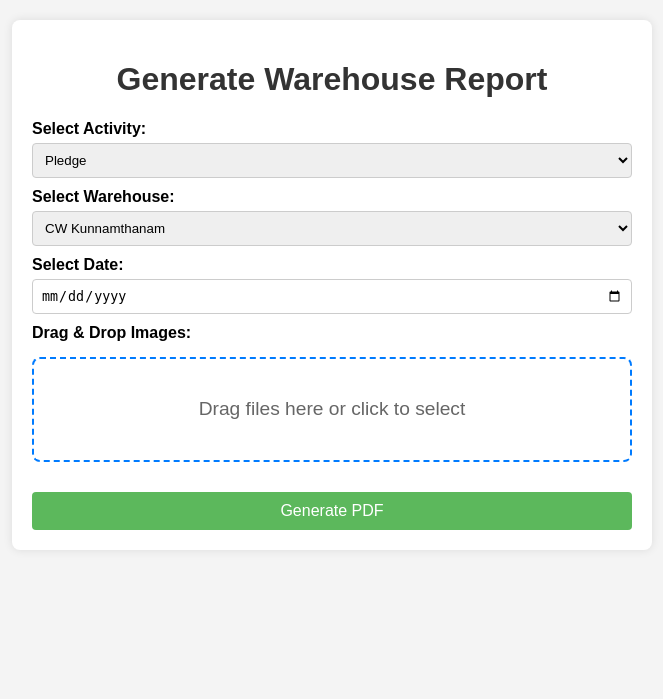
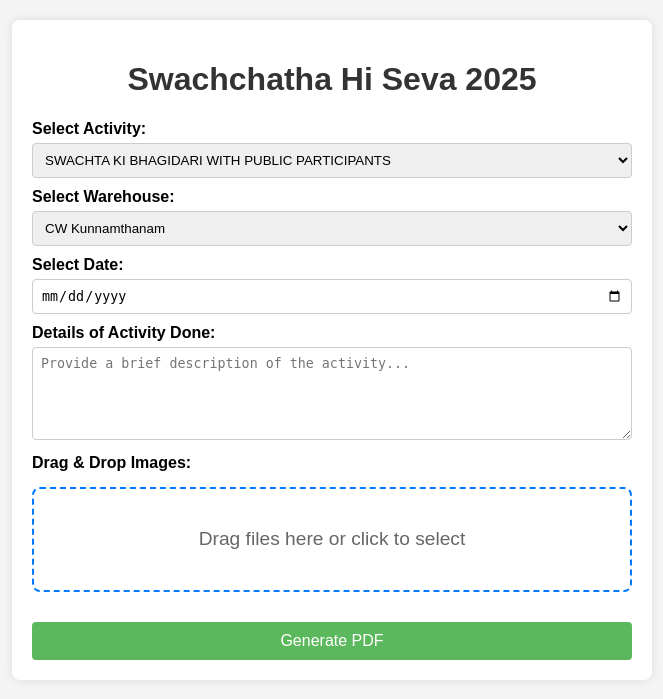
Before and after one commit to raheescwc2020/reportMaker, a Flask app: page / in a window 1280 px wide. Shown: the top 699 px of the page, without its empty margins (308-971 px from the left). Run offline with Flask 3, Linux system fonts and the light colour scheme.

Commit message:
Actviites updated

```diff
--- a/app.py
+++ b/app.py
@@ -6,11 +6,26 @@ from reportlab.lib.units import inch
 from reportlab.lib import colors
 import os
 import io
+import datetime # Import the datetime module
 
 app = Flask(__name__)
 
+# Updated list of activities
+ACTIVITIES = [
+    'SWACHTA KI BHAGIDARI WITH PUBLIC PARTICIPANTS',
+    'AWARENESS PROGRAM',
+    'HYGIENE FOCUSED',
+    'CREATING AWARENESS IN SCHOOL CHILDREN',
+    'SAFAI MITRA SURAKSHA SHIVIR',
+    'EK DIN, EK GHANTA, EK SATH – JOINING HANDS FOR NATION’S CLEANLINESS',
+    'FOR CREATING AWARENESS',
+    'CLEANLINESS TARGET UNIT',
+    'SAFAI MITRA WELFARE SCHEME WORKSHOP',
+    'MOTIVATING SAFAI MITRA',
+    'SWACHH BHARAT DIWAS'
+]
+
 # Dummy data for dropdowns
-ACTIVITIES = ['Pledge', 'Stocking', 'Picking', 'Shipping']
 WAREHOUSES = [
 'CW Kunnamthanam',
 'CW Ernakulam',
@@ -44,8 +59,16 @@ def generate_pdf():
     # Get form data
     activity = request.form.get('activity')
     warehouse = request.form.get('warehouse')
-    date_str = request.form.get('date')
+    date_str_yyyy_mm_dd = request.form.get('date') # Original date string from form
+    activity_details = request.form.get('activity_details')
     images = request.files.getlist('images')
+
+    # Convert the date string to the desired dd-mm-yyyy format
+    try:
+        date_object = datetime.datetime.strptime(date_str_yyyy_mm_dd, '%Y-%m-%d')
+        date_str_dd_mm_yyyy = date_object.strftime('%d-%m-%Y')
+    except (ValueError, TypeError):
+        date_str_dd_mm_yyyy = 'N/A' # Handle potential errors if date is not in expected format
 
     # Define page dimensions and custom margins
     margin = 0
@@ -97,10 +120,27 @@ def generate_pdf():
         rightIndent=content_margin_left
     )
 
-    # Add text content
-    story.append(Paragraph(f'<b>Activity:</b> {activity}', header_style))
-    story.append(Paragraph(f'<b>Warehouse:</b> {warehouse} | <b>Date:</b> {date_str}', subheader_style))
+    # New style for the details section
+    details_style = ParagraphStyle(
+        'Details',
+        parent=styles['Normal'],
+        fontSize=12,
+        spaceAfter=12,
+        leftIndent=content_margin_left,
+        rightIndent=content_margin_left,
+        leading=14 # Line spacing
+    )
+
+    # Add text content using the newly formatted date string
+    story.append(Paragraph(f'{activity}', header_style))
+    story.append(Paragraph(f'<b>Warehouse:</b> {warehouse} | <b>Date:</b> {date_str_dd_mm_yyyy}', subheader_style))
     story.append(Spacer(1, 0.2 * inch))
+
+    # Add the new activity details section
+    if activity_details:
+        story.append(Paragraph(f'<b></b>', details_style))
+        story.append(Paragraph(activity_details.replace('\n', '<br/>'), details_style))
+        story.append(Spacer(1, 0.2 * inch))
 
     # Process and save images
     image_paths = []
--- a/templates/index.html
+++ b/templates/index.html
@@ -2,7 +2,7 @@
 <html lang="en">
 <head>
   <meta charset="UTF-8">
-    <title>Warehouse Activity Report</title>
+  <title>Swachchatha Hi Seva 2025</title>
   <style>
     body {
       font-family: Arial, sans-serif;
@@ -26,13 +26,16 @@
       margin-top: 10px;
       font-weight: bold;
     }
-        select, input[type="date"] {
+    select, input[type="date"], textarea {
       width: 100%;
       padding: 8px;
       margin-top: 5px;
       box-sizing: border-box;
       border: 1px solid #ccc;
       border-radius: 4px;
+    }
+        textarea {
+            resize: vertical; /* Allows vertical resizing of the text area */
         }
     input[type="submit"] {
       width: 100%;
@@ -71,7 +74,7 @@
 </head>
 <body>
   <div class="container">
-        <h1>Generate Warehouse Report</h1>
+    <h1>Swachchatha Hi Seva 2025</h1>
     <form action="/generate_pdf" method="post" enctype="multipart/form-data" id="pdf-form">
       <label for="activity">Select Activity:</label>
       <select name="activity" id="activity" required>
@@ -89,6 +92,9 @@
 
       <label for="date">Select Date:</label>
       <input type="date" id="date" name="date" required>
+
+            <label for="activity_details">Details of Activity Done:</label>
+            <textarea id="activity_details" name="activity_details" rows="5" placeholder="Provide a brief description of the activity..."></textarea>
 
       <label for="images">Drag & Drop Images:</label>
       <div id="drop-zone">
```
Lines whose indentation alone changed are shown as unchanged.
